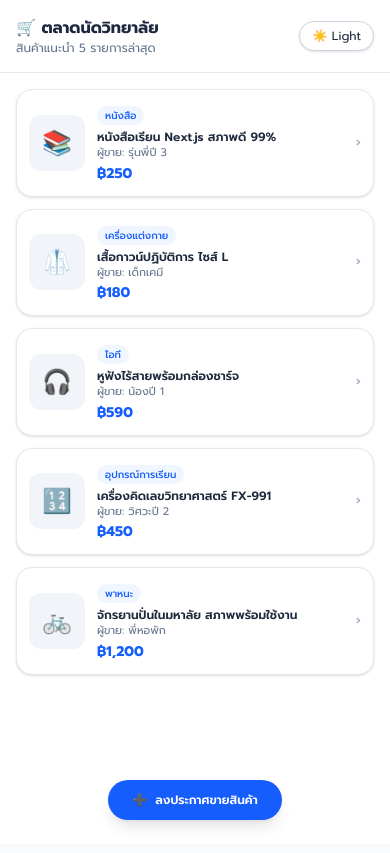
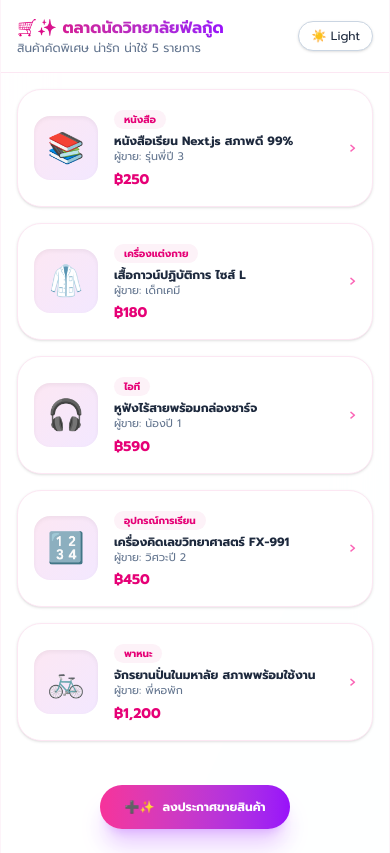
Before and after one commit to palisun47-lang/campus-marketplace, a Next.js app: page /home in a window 390 px wide. Built offline with nearby package versions, Linux system fonts and the light colour scheme.

Commit message:
Update cute colorful theme and responsive layout for phone and tablet

```diff
--- a/app/home/page.tsx
+++ b/app/home/page.tsx
@@ -67,58 +67,58 @@ export default function HomePage() {
   };
 
   return (
-    <main className="min-h-screen bg-slate-100 dark:bg-slate-950 flex flex-col items-center">
-      <div className="w-full max-w-md bg-white dark:bg-slate-900 min-h-screen shadow-xl flex flex-col pb-20">
+    <main className="min-h-screen bg-gradient-to-br from-pink-50/50 via-purple-50/30 to-sky-50/50 dark:from-slate-950 dark:via-purple-950/10 dark:to-slate-900 flex flex-col items-center">
+      <div className="w-full max-w-md md:max-w-3xl bg-white/90 dark:bg-slate-900/90 backdrop-blur-xl min-h-screen shadow-2xl flex flex-col pb-24 border-x border-pink-100/50 dark:border-purple-900/20">
 
         {/* Header */}
-        <header className="p-4 border-b border-slate-200 dark:border-slate-800 flex items-center justify-between sticky top-0 bg-white/80 dark:bg-slate-900/80 backdrop-blur-md z-10">
+        <header className="p-4 md:p-6 border-b border-pink-100 dark:border-slate-800 flex items-center justify-between sticky top-0 bg-white/80 dark:bg-slate-900/80 backdrop-blur-md z-10">
           <div>
-            <h1 className="text-base font-bold text-slate-800 dark:text-slate-100 flex items-center gap-1.5">
-              🛒 ตลาดนัดวิทยาลัย
+            <h1 className="text-base md:text-lg font-extrabold text-transparent bg-clip-text bg-gradient-to-r from-pink-600 to-purple-600 dark:from-pink-400 dark:to-purple-400 flex items-center gap-2">
+              🛒✨ ตลาดนัดวิทยาลัยฟีลกู้ด
             </h1>
-            <p className="text-xs text-slate-500 dark:text-slate-400">สินค้าแนะนำ 5 รายการล่าสุด</p>
+            <p className="text-xs text-slate-500 dark:text-slate-400">สินค้าคัดพิเศษ น่ารัก น่าใช้ 5 รายการ</p>
           </div>
           <ThemeToggle />
         </header>
 
-        {/* Product List */}
-        <div className="p-4 flex flex-col gap-3 flex-1">
+        {/* Product List - Responsive Grid for Phone & iPad */}
+        <div className="p-4 md:p-6 grid grid-cols-1 md:grid-cols-2 gap-4 flex-1">
           {products.map((item) => (
             <Link
               key={item.id}
               href="/home/detail"
               onClick={() => handleSelectProduct(item)}
-              className="p-3 bg-white dark:bg-slate-800 border border-slate-200 dark:border-slate-700 rounded-2xl shadow-sm flex items-center gap-3 hover:border-blue-500 dark:hover:border-blue-400 transition-all cursor-pointer active:scale-98"
+              className="p-4 bg-white dark:bg-slate-800/80 border border-pink-100 dark:border-slate-700/80 rounded-3xl shadow-sm hover:shadow-md hover:border-pink-300 dark:hover:border-purple-500 transition-all cursor-pointer flex items-center gap-4 group active:scale-98"
             >
-              <div className="w-14 h-14 bg-slate-100 dark:bg-slate-700 rounded-xl flex items-center justify-center text-2xl shrink-0">
+              <div className="w-16 h-16 bg-gradient-to-br from-pink-100 to-purple-100 dark:from-slate-700 dark:to-slate-800 rounded-2xl flex items-center justify-center text-3xl shrink-0 group-hover:scale-105 transition-transform shadow-inner">
                 {item.icon}
               </div>
               <div className="flex-1 min-w-0">
-                <span className="inline-block px-2 py-0.5 text-[10px] font-medium bg-blue-50 dark:bg-blue-950/60 text-blue-600 dark:text-blue-400 rounded-full mb-1">
+                <span className="inline-block px-2.5 py-0.5 text-[10px] font-bold bg-pink-50 dark:bg-pink-950/60 text-pink-600 dark:text-pink-400 rounded-full mb-1">
                   {item.category}
                 </span>
-                <h2 className="text-xs font-semibold text-slate-800 dark:text-slate-100 truncate">
+                <h2 className="text-xs md:text-sm font-bold text-slate-800 dark:text-slate-100 truncate">
                   {item.title}
                 </h2>
                 <p className="text-[11px] text-slate-500 dark:text-slate-400">
                   ผู้ขาย: {item.seller}
                 </p>
-                <p className="text-sm font-bold text-blue-600 dark:text-blue-400 mt-0.5">
+                <p className="text-sm md:text-base font-extrabold text-pink-600 dark:text-pink-400 mt-1">
                   ฿{item.price}
                 </p>
               </div>
-              <div className="text-slate-400 text-sm">›</div>
+              <div className="text-pink-400 text-lg group-hover:translate-x-1 transition-transform">›</div>
             </Link>
           ))}
         </div>
 
         {/* Floating Action Button */}
-        <div className="fixed bottom-6 w-full max-w-md px-4 flex justify-center pointer-events-none">
+        <div className="fixed bottom-6 w-full max-w-md md:max-w-3xl px-4 flex justify-center pointer-events-none">
           <Link
             href="/product"
-            className="pointer-events-auto px-6 py-3 bg-blue-600 hover:bg-blue-700 text-white text-xs font-semibold rounded-full shadow-lg flex items-center gap-2 transition-transform active:scale-95"
+            className="pointer-events-auto px-6 py-3.5 bg-gradient-to-r from-pink-500 to-purple-600 hover:from-pink-600 hover:to-purple-700 text-white text-xs md:text-sm font-bold rounded-full shadow-xl shadow-purple-500/30 flex items-center gap-2 transition-transform active:scale-95"
           >
-            <span>➕</span> ลงประกาศขายสินค้า
+            <span>➕✨</span> ลงประกาศขายสินค้า
           </Link>
         </div>
 
--- a/app/page.tsx
+++ b/app/page.tsx
@@ -4,28 +4,28 @@ import Link from 'next/link';
 
 export default function LandingPage() {
   return (
-    <main className="min-h-screen bg-slate-100 dark:bg-slate-950 flex flex-col items-center justify-center p-4">
-      <div className="w-full max-w-md bg-white dark:bg-slate-900 rounded-3xl shadow-xl flex flex-col items-center p-8 text-center border border-slate-200 dark:border-slate-800">
+    <main className="min-h-screen bg-gradient-to-br from-pink-50 via-purple-50 to-sky-50 dark:from-slate-950 dark:via-purple-950/20 dark:to-slate-900 flex flex-col items-center justify-center p-4">
+      <div className="w-full max-w-md md:max-w-xl bg-white/80 dark:bg-slate-900/80 backdrop-blur-xl rounded-3xl shadow-2xl flex flex-col items-center p-8 md:p-12 text-center border border-pink-100 dark:border-purple-900/50">
 
-        {/* Logo / Icon */}
-        <div className="w-24 h-24 bg-blue-50 dark:bg-blue-950/60 rounded-3xl flex items-center justify-center text-5xl mb-6 shadow-inner">
-          🛒
+        {/* Cute Logo with bouncing effect */}
+        <div className="w-28 h-28 bg-gradient-to-tr from-pink-400 to-purple-500 rounded-3xl flex items-center justify-center text-6xl mb-6 shadow-lg shadow-pink-500/30 animate-bounce">
+          🛍️✨
         </div>
 
         {/* Title */}
-        <h1 className="text-xl font-extrabold text-slate-800 dark:text-slate-100 mb-2">
-          ตลาดนัดวิทยาลัย
+        <h1 className="text-2xl md:text-3xl font-extrabold text-transparent bg-clip-text bg-gradient-to-r from-pink-600 to-purple-600 dark:from-pink-400 dark:to-purple-400 mb-3">
+          ตลาดนัดวิทยาลัยสุดน่ารัก
         </h1>
-        <p className="text-xs text-slate-500 dark:text-slate-400 mb-8 leading-relaxed">
-          แหล่งรวมซื้อขายสินค้ามือสอง หนังสือ อุปกรณ์การเรียน และของใช้ภายในมหาวิทยาลัย สำหรับชาวเรา
+        <p className="text-xs md:text-sm text-slate-600 dark:text-slate-300 mb-8 leading-relaxed max-w-sm">
+          แหล่งรวมใจสายช้อป นักศึกษาอยากขาย รุ่นพี่อยากส่งต่อ ช้อปง่าย ปลอดภัย ฟีลกู้ด! 💖
         </p>
 
         {/* Enter Button */}
         <Link
           href="/home"
-          className="w-full py-3.5 bg-blue-600 hover:bg-blue-700 text-white text-xs font-semibold rounded-2xl shadow-lg transition-all active:scale-95 flex items-center justify-center gap-2 cursor-pointer"
+          className="w-full py-4 bg-gradient-to-r from-pink-500 to-purple-600 hover:from-pink-600 hover:to-purple-700 text-white text-sm font-bold rounded-2xl shadow-xl shadow-purple-500/25 transition-all transform hover:-translate-y-0.5 active:scale-95 flex items-center justify-center gap-2 cursor-pointer"
         >
-          <span>🚀</span> เข้าสู่ตลาดนัด
+          <span>🚀✨</span> เริ่มต้นช้อปสินค้ากันเลย
         </Link>
 
       </div>
```
